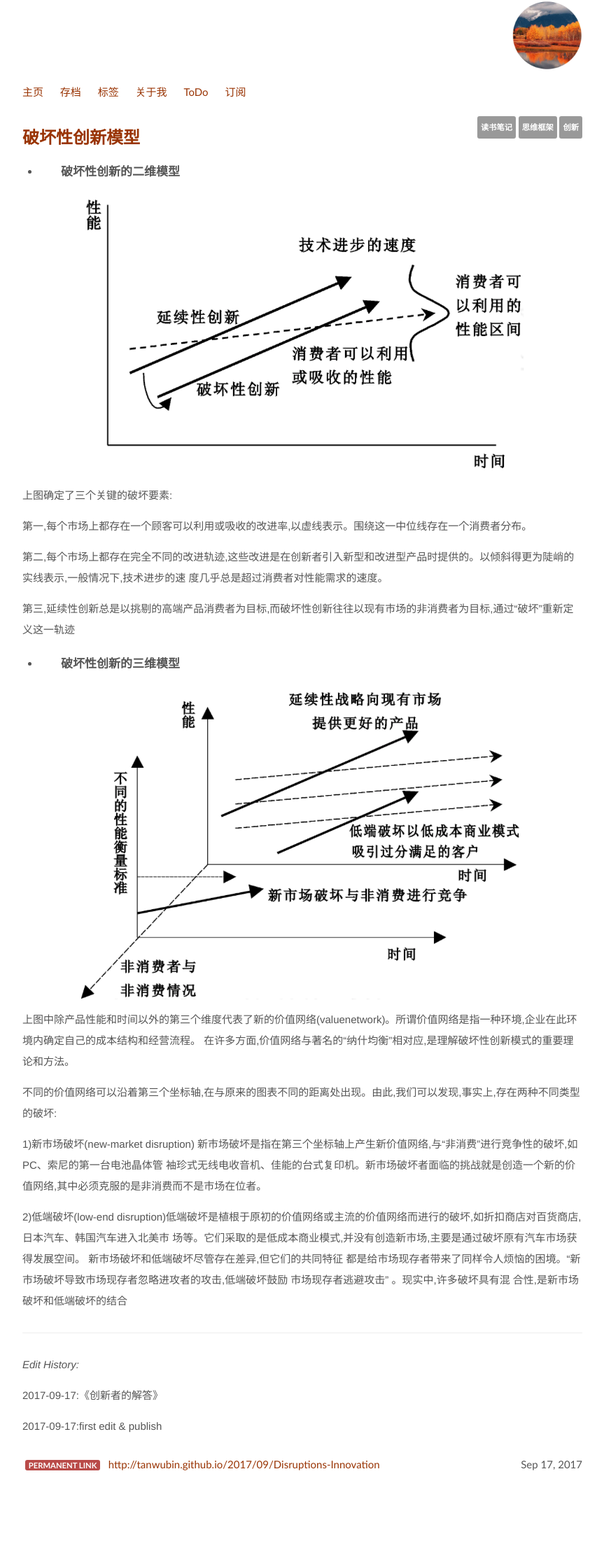
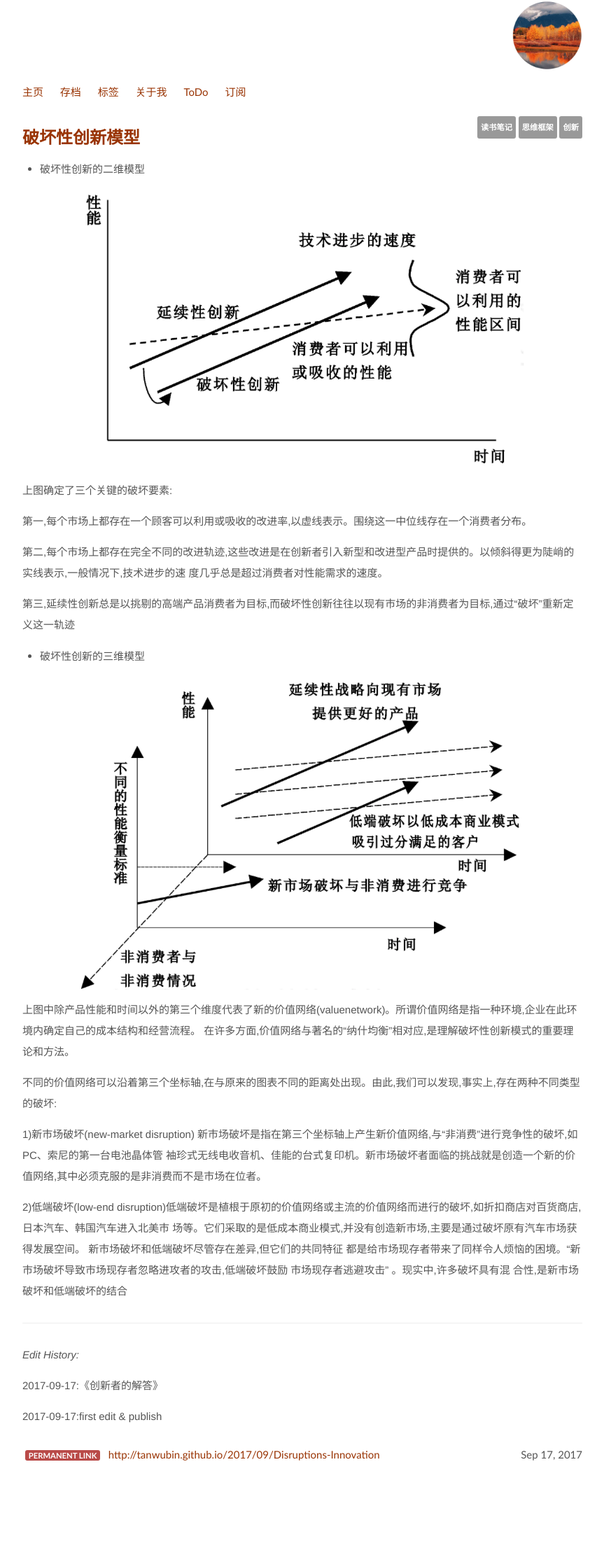
Before and after one commit to fk1091889767/tanwubin.github.io, a Jekyll site: the page built from _posts/2017-09-17-Disruptions-Innovation.md, in a window 1280 px wide. Shown: the whole page at 70% size, without its empty margins (208-1071 px from the left). Built offline with Jekyll 4.4.1, drawn with Linux system fonts in a browser that asks for light colours.

Commit message:
update title

```diff
--- a/_posts/2017-09-17-Disruptions-Innovation.md
+++ b/_posts/2017-09-17-Disruptions-Innovation.md
@@ -9,7 +9,7 @@ status: publish
 type: post
 published: true
 ---
-- ### 破坏性创新的二维模型
+- 破坏性创新的二维模型
 
 ![](/upload/image/破坏性创新二维模型.png)
 
@@ -22,7 +22,7 @@ published: true
 
 第三,延续性创新总是以挑剔的高端产品消费者为目标,而破坏性创新往往以现有市场的非消费者为目标,通过“破坏”重新定义这一轨迹
 
-- ### 破坏性创新的三维模型
+- 破坏性创新的三维模型
 
 ![](/upload/image/破坏性创新三维模型.png)
 
```
